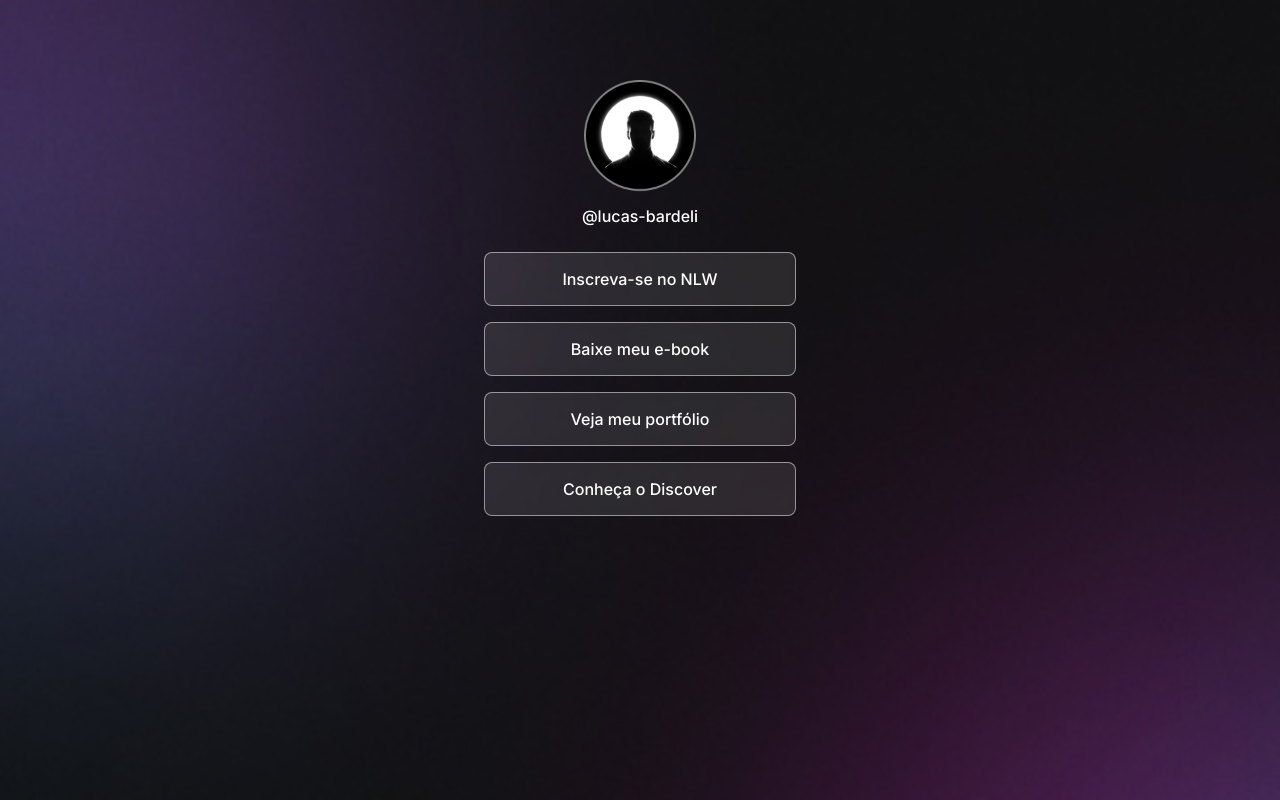
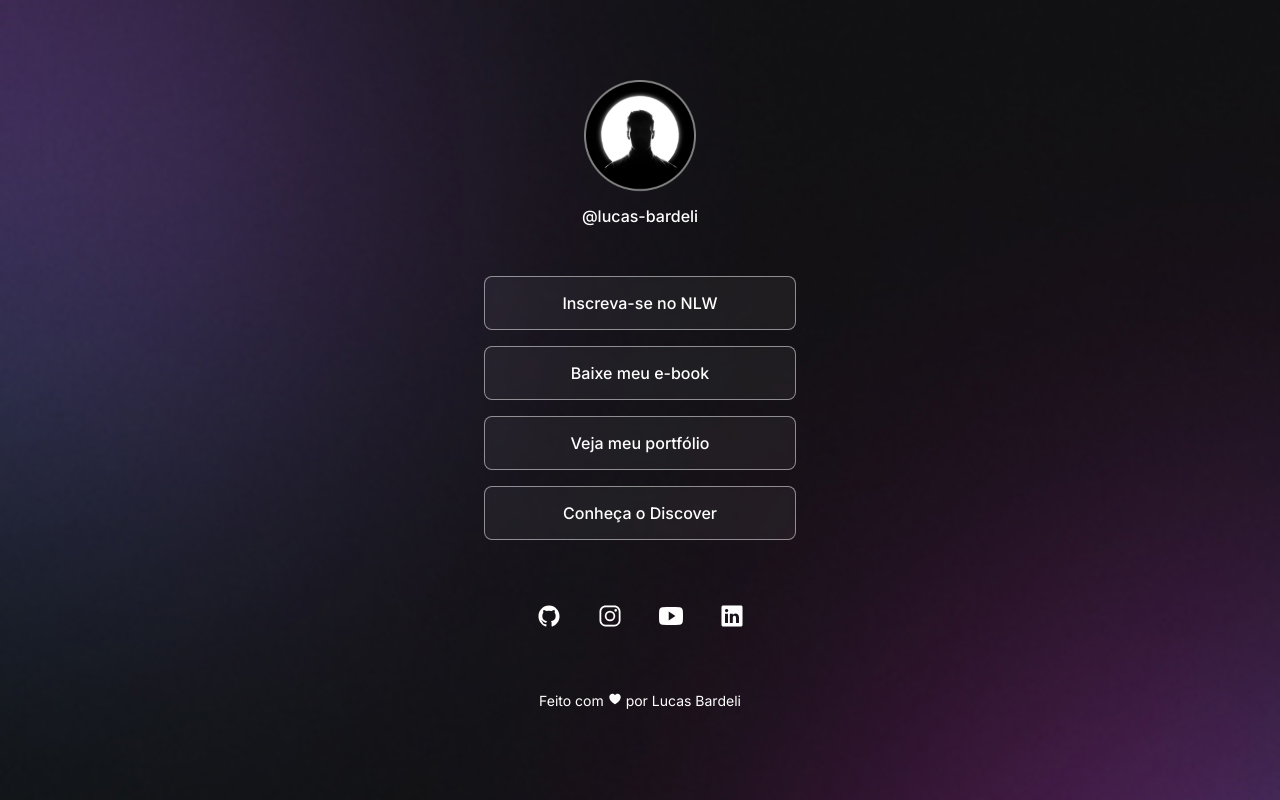
Before and after one commit to lucas-bardeli/dev-links, a plain HTML site: page index.html in a window 1280 px wide. Drawn offline with nearby package versions, Linux system fonts and the light colour scheme.

Commit message:
Adicionando os ícones e ajustes para o light mode

```diff
--- /dev/null
+++ b/css/light-mode.css
@@ -0,0 +1,18 @@
+
+:root {
+    --text-color: #fff;
+    --bg-url: url(../assets/bg-mobile.jpg);
+    --stroke-color: rgba(255, 255, 255, 0.5);
+    --surface-color: rgba(255, 255, 255, 0.05);
+    --surface-color-hover: rgba(0, 0, 0, 0.02);
+    --highlight-color: rgba(255, 255, 255, 0.2);
+}
+
+.light {
+    --text-color: #000;
+    --bg-url: url(../assets/bg-mobile-light.jpg);
+    --stroke-color: rgba(0, 0, 0, 0.5);
+    --surface-color: rgba(0, 0, 0, 0.05);
+    --surface-color-hover: rgba(0, 0, 0, 0.02);
+    --highlight-color: rgba(0, 0, 0, 0.1);
+}
--- a/css/reset.css
+++ b/css/reset.css
@@ -12,10 +12,10 @@ body {
     background-size: cover; */
 
     /* background: color image repeat position */
-    background: url(../assets/bg-mobile.jpg) no-repeat top center/cover;
+    background: var(--bg-url) no-repeat top center/cover;
 }
 
 body * {
     font-family: "Inter", sans-serif;
-    color: #fff;
+    color: var(--text-color);
 }
--- a/css/style.css
+++ b/css/style.css
@@ -28,6 +28,7 @@ ul {
     display: flex;
     flex-direction: column;
     gap: 16px;
+    padding: 24px 0;
 }
 
 ul li a {
@@ -37,8 +38,8 @@ ul li a {
 
     padding: 16px 24px;
 
-    background: rgba(255, 255, 255, 0.1);
-    border: 1px solid rgba(255, 255, 255, 0.5);
+    background: var(--surface-color);
+    border: 1px solid var(--stroke-color);
     border-radius: 8px;
 
     backdrop-filter: blur(4px);
@@ -52,6 +53,33 @@ ul li a {
 
 /* pseudo-selector */
 ul li a:hover {
-    background: rgba(255, 255, 255, 0.05);
-    border: 1.5px solid #fff;
+    background: var(--surface-color-hover);
+    border: 1.5px solid var(--text-color);
 }
+
+#social-links {
+    display: flex;
+    justify-content: center;
+    gap: 5px;
+    padding: 24px 0;
+    font-size: 24px;
+}
+
+#social-links a {
+    display: flex;
+    align-items: center;
+    justify-content: center;
+    padding: 16px;
+    border-radius: 50%;
+}
+
+#social-links a:hover {
+    background: var(--highlight-color);
+    transition: background 0.2s;
+}
+
+footer {
+    padding: 24px 0;
+    text-align: center;
+    font-size: 14px;
+}
--- a/index.html
+++ b/index.html
@@ -1,5 +1,5 @@
 <!DOCTYPE html>
-<html lang="pt-BR">
+<html lang="pt-BR" class="">
 <head>
     <meta charset="UTF-8">
     <meta name="viewport" content="width=device-width, initial-scale=1.0">
@@ -10,6 +10,7 @@
     <link href="https://fonts.googleapis.com/css2?family=Inter:wght@400;500&display=swap" rel="stylesheet">
 
     <link rel="stylesheet" href="css/reset.css">
+    <link rel="stylesheet" href="css/light-mode.css">
     <link rel="stylesheet" href="css/style.css">
 </head>
 <body>
@@ -18,13 +19,25 @@
             <img src="assets/avatar.png" alt="avatar">
             <p>@lucas-bardeli</p>
         </div>
-
         <ul>
             <li><a href="https://www.rocketseat.com.br/" target="_blank">Inscreva-se no NLW</a></li>
             <li><a href="#">Baixe meu e-book</a></li>
             <li><a href="https://github.com/lucas-bardeli" target="_blank">Veja meu portfólio</a></li>
             <li><a href="https://app.rocketseat.com.br/journey/discover/overview" target="_blank">Conheça o Discover</a></li>
         </ul>
+        <div id="social-links">
+            <a href="https://github.com/lucas-bardeli" target="_blank"><ion-icon name="logo-github"></ion-icon></a>
+            <a href="https://www.instagram.com/" target="_blank"><ion-icon name="logo-instagram"></ion-icon></a>
+            <a href="https://www.youtube.com/" target="_blank"><ion-icon name="logo-youtube"></ion-icon></a>
+            <a href="https://www.linkedin.com/in/lucas-bardeli/" target="_blank"><ion-icon name="logo-linkedin"></ion-icon></a>
+        </div>
+        <footer>
+            Feito com <ion-icon name="heart"></ion-icon> por Lucas Bardeli
+        </footer>
     </div>
+
+    <script type="module" src="https://unpkg.com/ionicons@7.1.0/dist/ionicons/ionicons.esm.js"></script>
+    <script nomodule src="https://unpkg.com/ionicons@7.1.0/dist/ionicons/ionicons.js"></script>
+    <script src="js/script.js"></script>
 </body>
 </html>
```
